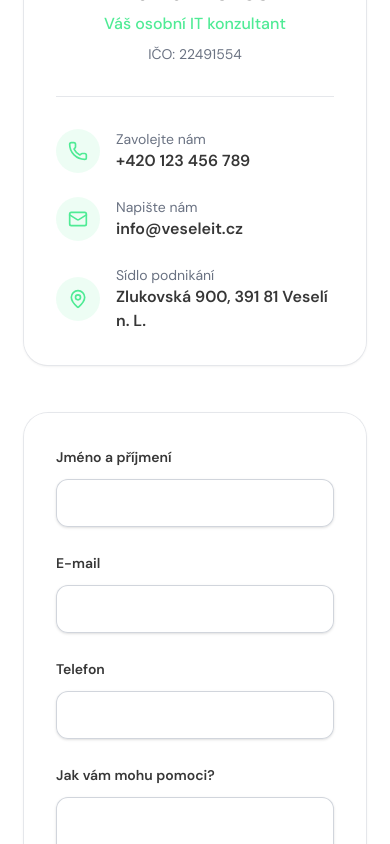
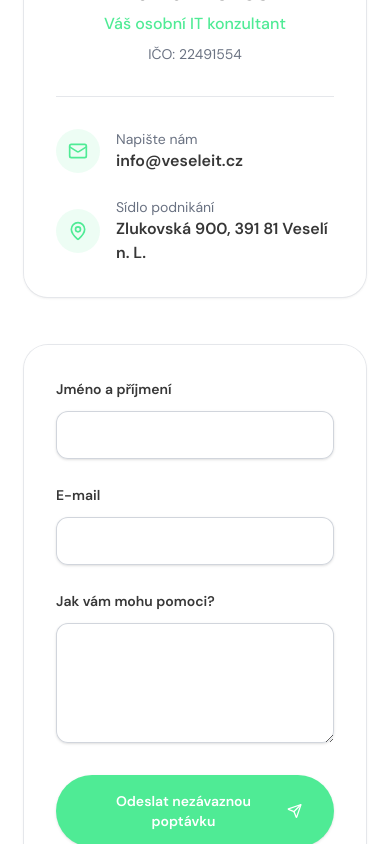
Before and after one commit to exdaprit/veseleITT, a Next.js app: page / in a window 390 px wide. Shown: the part 6040-6884 px from the top of the page. Built offline with nearby package versions, Linux system fonts and the light colour scheme.

Commit message:
Remove phone number from website and contact form

```diff
--- a/src/components/ContactForm.tsx
+++ b/src/components/ContactForm.tsx
@@ -59,15 +59,7 @@ export default function ContactForm() {
             </div>
 
             <div className="space-y-6">
-              <div className="flex items-center gap-4">
-                <div className="bg-primary/10 p-3 rounded-full text-primary">
-                  <Phone className="w-5 h-5" />
-                </div>
-                <div>
-                  <p className="text-sm text-gray-500 font-sans">Zavolejte nám</p>
-                  <p className="font-semibold text-foreground">+420 123 456 789</p>
-                </div>
-              </div>
+
               <div className="flex items-center gap-4">
                 <div className="bg-primary/10 p-3 rounded-full text-primary">
                   <Mail className="w-5 h-5" />
@@ -147,19 +139,7 @@ export default function ContactForm() {
                     />
                   </div>
                 </div>
-                <div>
-                  <label htmlFor="phone" className="block text-sm font-semibold leading-6 text-foreground">
-                    Telefon
-                  </label>
-                  <div className="mt-2.5">
-                    <input
-                      type="tel"
-                      name="phone"
-                      id="phone"
-                      className="block w-full rounded-xl border-0 px-3.5 py-3 text-gray-900 shadow-sm ring-1 ring-inset ring-gray-300 placeholder:text-gray-400 focus:ring-2 focus:ring-inset focus:ring-primary sm:text-sm sm:leading-6 transition-shadow"
-                    />
-                  </div>
-                </div>
+
                 <div>
                   <label htmlFor="message" className="block text-sm font-semibold leading-6 text-foreground">
                     Jak vám mohu pomoci?
--- a/src/components/Footer.tsx
+++ b/src/components/Footer.tsx
@@ -101,10 +101,6 @@ export default function Footer() {
                 <h3 className="text-sm font-semibold leading-6 text-white font-sans uppercase tracking-wider">Kontakt</h3>
                 <ul role="list" className="mt-6 space-y-4">
                   <li className="flex items-center gap-3 text-sm leading-6 text-slate-400">
-                    <Phone className="h-4 w-4 text-primary" />
-                    <a href="tel:+420123456789" className="hover:text-primary transition-colors">+420 123 456 789</a>
-                  </li>
-                  <li className="flex items-center gap-3 text-sm leading-6 text-slate-400">
                     <Mail className="h-4 w-4 text-primary" />
                     <a href="mailto:info@veseleit.cz" className="hover:text-primary transition-colors">info@veseleit.cz</a>
                   </li>
```
